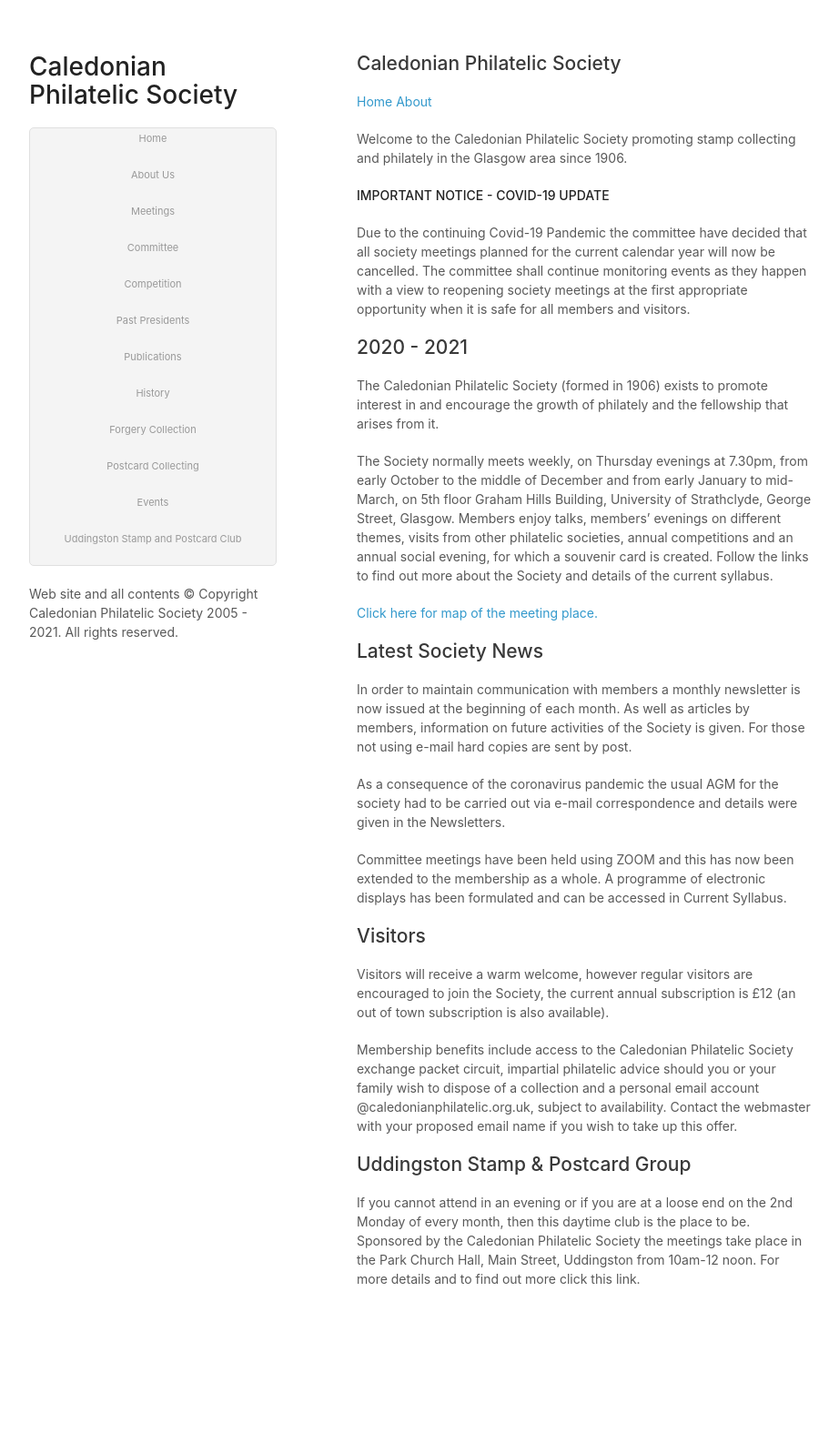
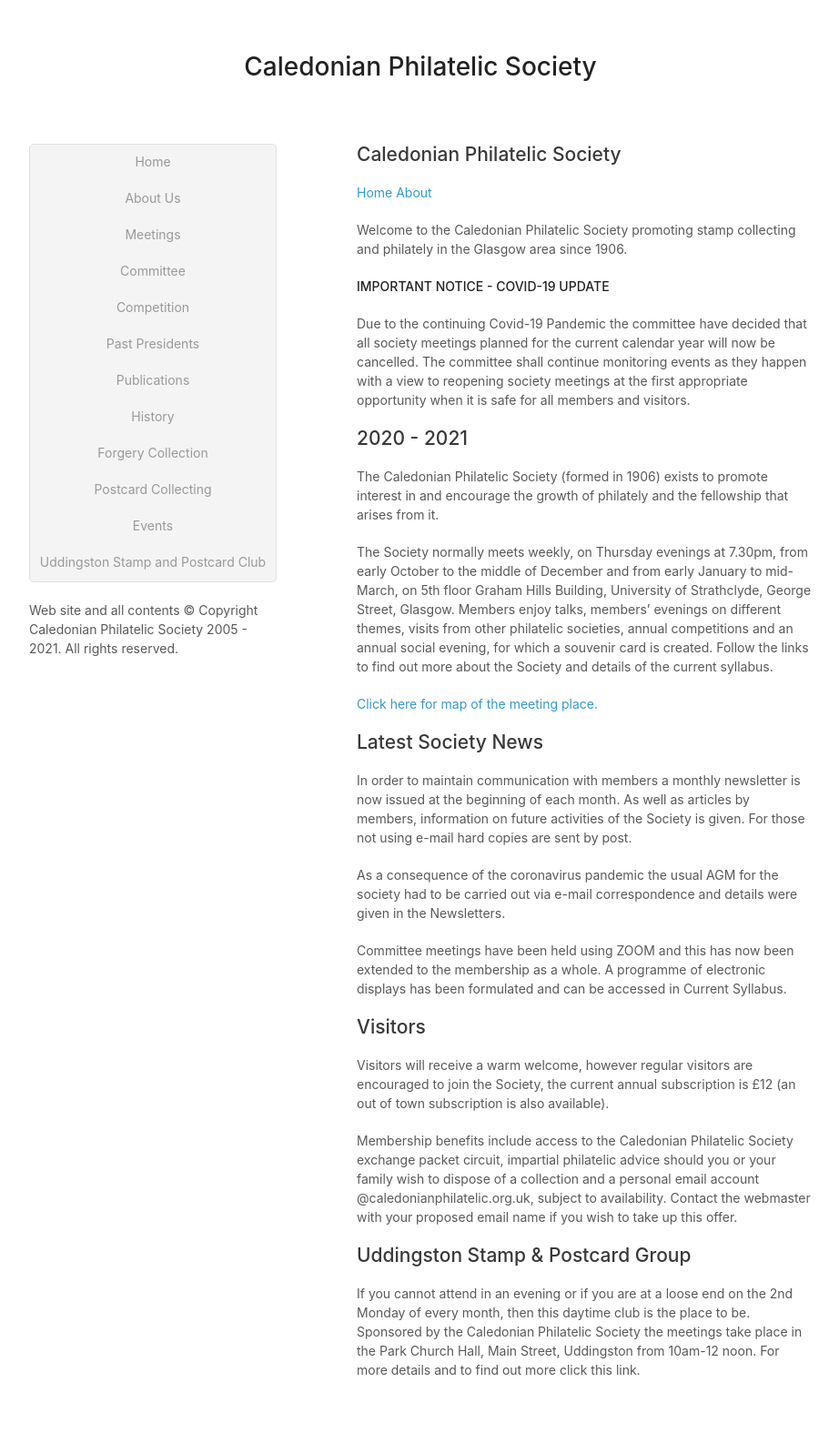
Before and after one commit to astalker/caledonian-stamps, a Jekyll site: the page built from index.md, in a window 1280 px wide. Shown: the whole page at 91% size, without its empty margins (178-1100 px from the left). Built offline with Jekyll 4.4.1, drawn with Linux system fonts in a browser that asks for light colours; our own code applies the rules of GitHub Pages for plain Markdown files; before the commit the page ends 1486 px from its top, so only the background shows below that.

Commit message:
Layout and styles

```diff
--- a/_layouts/default.html
+++ b/_layouts/default.html
@@ -12,6 +12,8 @@
     <div class="wrapper">
       <header>
         <h1>Caledonian Philatelic Society</h1>
+      </header>
+      <nav>
         <ul>
           <li><a href="./">Home</a></li>
           <li><a href="./about">About Us</a></li>
@@ -26,7 +28,7 @@
           <li><a href="./events">Events</a></li>
           <li><a href="./uddingston-stamps">Uddingston Stamp and Postcard Club</a></li>
         </ul>
-      </header>
+      </nav>
       <section>
         {{ content }}
       </section>
--- a/stylesheets/styles.css
+++ b/stylesheets/styles.css
@@ -104,12 +104,17 @@ body {
   }
 
   header {
+    height:100px;
+    text-align:center;
+  }
+
+  nav {
     width:270px;
     float:left;
     -webkit-font-smoothing:subpixel-antialiased;
   }
 
-  header ul {
+  nav ul {
     list-style:none;
     padding:0;
     background: #f4f4f4;
@@ -118,33 +123,32 @@ body {
     width:270px;
   }
 
-  header li {
+  nav li {
     height:40px;
   }
 
-  header li:first-child a {
+  nav li:first-child a {
     border-radius:5px 0 0 5px;
   }
 
-  header li:last-child a {
+  nav li:last-child a {
     border-radius:0 5px 5px 0;
   }
 
-  header ul a {
+  nav ul a {
     line-height:1;
-    font-size:11px;
     color:#999;
     display:block;
     text-align:center;
-    padding-top:6px;
+    padding-top:12px;
     height:34px;
   }
 
-  header ul a:hover {
+  nav ul a:hover {
     color:#999;
   }
 
-  header ul a:active {
+  nav ul a:active {
     background-color:#f0f0f0;
   }
 
@@ -153,7 +157,7 @@ body {
     font-weight:500;
   }
 
-  header ul a strong {
+  nav ul a strong {
     font-size:14px;
     display:block;
     color:#222;
@@ -190,13 +194,13 @@ body {
       margin:0;
     }
 
-    header, section, footer {
+    nav, section, footer {
       float:none;
       position:static;
       width:auto;
     }
 
-    header {
+    nav {
       padding-right:320px;
     }
 
@@ -207,11 +211,11 @@ body {
       margin:0 0 20px;
     }
 
-    header a small {
+    nav a small {
       display:inline;
     }
 
-    header ul {
+    nav ul {
       position:absolute;
       right:50px;
       top:52px;
@@ -223,11 +227,11 @@ body {
       word-wrap:break-word;
     }
 
-    header {
+    nav {
       padding:0;
     }
 
-    header ul, header p.view {
+    nav ul, nav p.view {
       position:static;
     }
 
@@ -241,11 +245,11 @@ body {
       padding:15px;
     }
 
-    header ul {
+    nav ul {
       width:99%;
     }
 
-    header li, header ul li + li + li {
+    nav li, nav ul li + li + li {
       width:33%;
     }
   }
```
